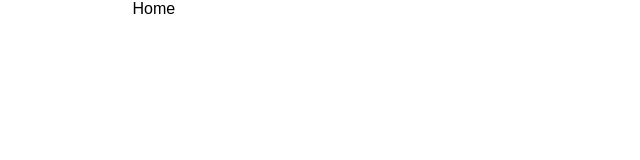
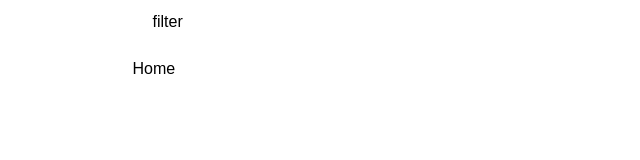
Before and after one commit to jaewook-jeong/meraki-test, a React (Vite) app: page / in a window 1280 px wide. Shown: the top 160 px of the page, without its empty margins (320-960 px from the left). Built offline with nearby package versions, Linux system fonts and the light colour scheme; a web font is replaced by a local one.

Commit message:
[FEAT] header filter 위치

```diff
--- a/package.json
+++ b/package.json
@@ -11,10 +11,12 @@
   "dependencies": {
     "@emotion/react": "^11.10.6",
     "@emotion/styled": "^11.10.6",
+    "@reduxjs/toolkit": "^1.9.3",
     "axios": "^1.3.5",
     "moment": "^2.29.4",
     "react": "^18.2.0",
     "react-dom": "^18.2.0",
+    "react-redux": "^8.0.5",
     "react-router-dom": "^6.10.0"
   },
   "devDependencies": {
--- /dev/null
+++ b/src/components/Filter/index.tsx
@@ -0,0 +1,7 @@
+import * as Styled from './styled';
+
+const Filter = () => {
+  return <Styled.Wrapper>filter</Styled.Wrapper>;
+};
+
+export default Filter;
--- /dev/null
+++ b/src/components/Filter/styled.ts
@@ -0,0 +1,7 @@
+import styled from '@emotion/styled'
+
+export const Wrapper = styled.section`
+  height: 60px;
+  padding: 13px 0 13px 20px;
+  background-color: var(--white-100);
+`;
--- a/src/pages/main/index.tsx
+++ b/src/pages/main/index.tsx
@@ -1,9 +1,11 @@
+import Filter from '@/Filter';
 import GNB from '@/GNB';
 import Layout from '@/Layout';
 
 const MainPage = () => {
   return (
     <>
+      <Filter />
       <Layout>Home</Layout>
       <GNB />
     </>
--- a/src/pages/scrap/index.tsx
+++ b/src/pages/scrap/index.tsx
@@ -1,9 +1,11 @@
+import Filter from '@/Filter';
 import GNB from '@/GNB';
 import Layout from '@/Layout';
 
 const ScrapPage = () => {
   return (
     <>
+      <Filter />
       <Layout>Scrap</Layout>
       <GNB />
     </>
```
Also changed, not shown: 1 other file (tests, documents, lock files or other folders).
